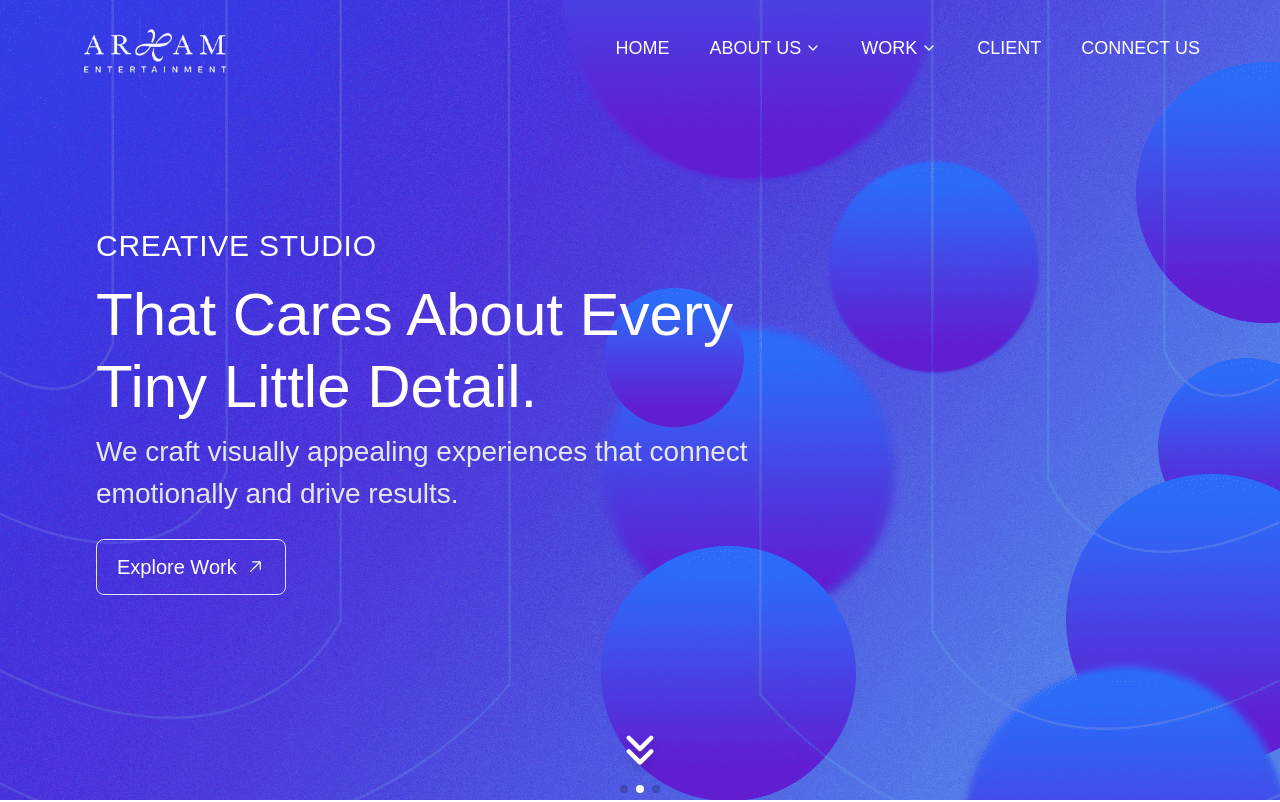
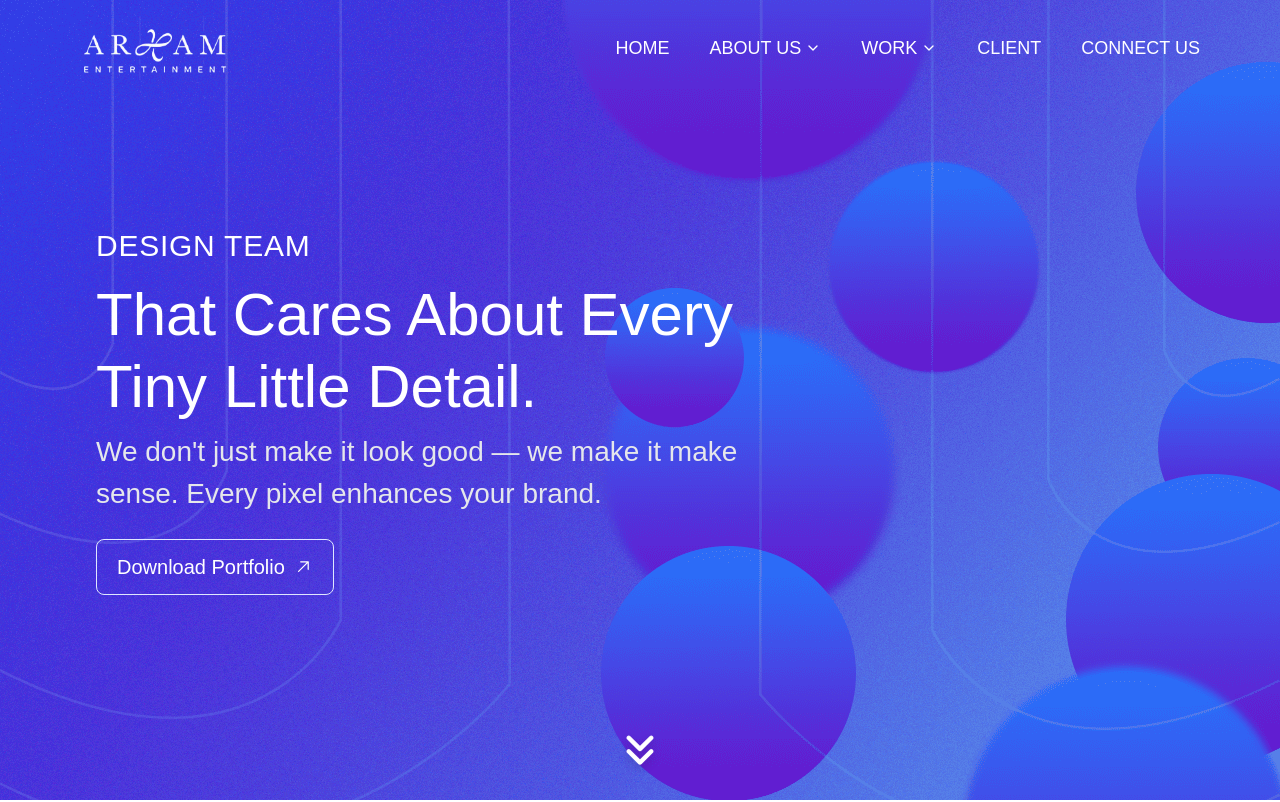
Before and after one commit to Manish019/ArhanMedia, a React (Vite) app: page / in a window 1280 px wide. Shown: the top 802 px of the page. Built offline with nearby package versions, Linux system fonts and the light colour scheme.

Commit message:
text and hamburgur icons changes

```diff
--- a/src/components/HomeSlider.jsx
+++ b/src/components/HomeSlider.jsx
@@ -27,27 +27,27 @@ const slidesData = [
     buttonText: "Download Portfolio",
     buttonLink: "/",
   },
-  {
-    id: 2,
-    image: "/n-slider.png",
-    subtitle: "CREATIVE STUDIO",
-    title1: "That Cares About Every Tiny Little Detail.",
-    description:
-      "We craft visually appealing experiences that connect emotionally and drive results.",
-    buttonText: "Explore Work",
-    buttonLink: "/portfolio",
-  },
-  {
-    id: 3,
-   image: "/n-slider.png",
-    subtitle: "DIGITAL EXPERTS",
-    title1: "That Cares About Every Tiny Little Detail.",
+  // {
+  //   id: 2,
+  //   image: "/n-slider.png",
+  //   subtitle: "CREATIVE STUDIO",
+  //   title1: "That Cares About Every Tiny Little Detail.",
+  //   description:
+  //     "We craft visually appealing experiences that connect emotionally and drive results.",
+  //   buttonText: "Explore Work",
+  //   buttonLink: "/portfolio",
+  // },
+  // {
+  //   id: 3,
+  //  image: "/n-slider.png",
+  //   subtitle: "DIGITAL EXPERTS",
+  //   title1: "That Cares About Every Tiny Little Detail.",
 
-    description:
-      "From concept to launch — we create meaningful digital experiences that inspire action.",
-    buttonText: "Learn More",
-    buttonLink: "/about",
-  },
+  //   description:
+  //     "From concept to launch — we create meaningful digital experiences that inspire action.",
+  //   buttonText: "Learn More",
+  //   buttonLink: "/about",
+  // },
 ];
 const HomeSlider = () => {
 
```
